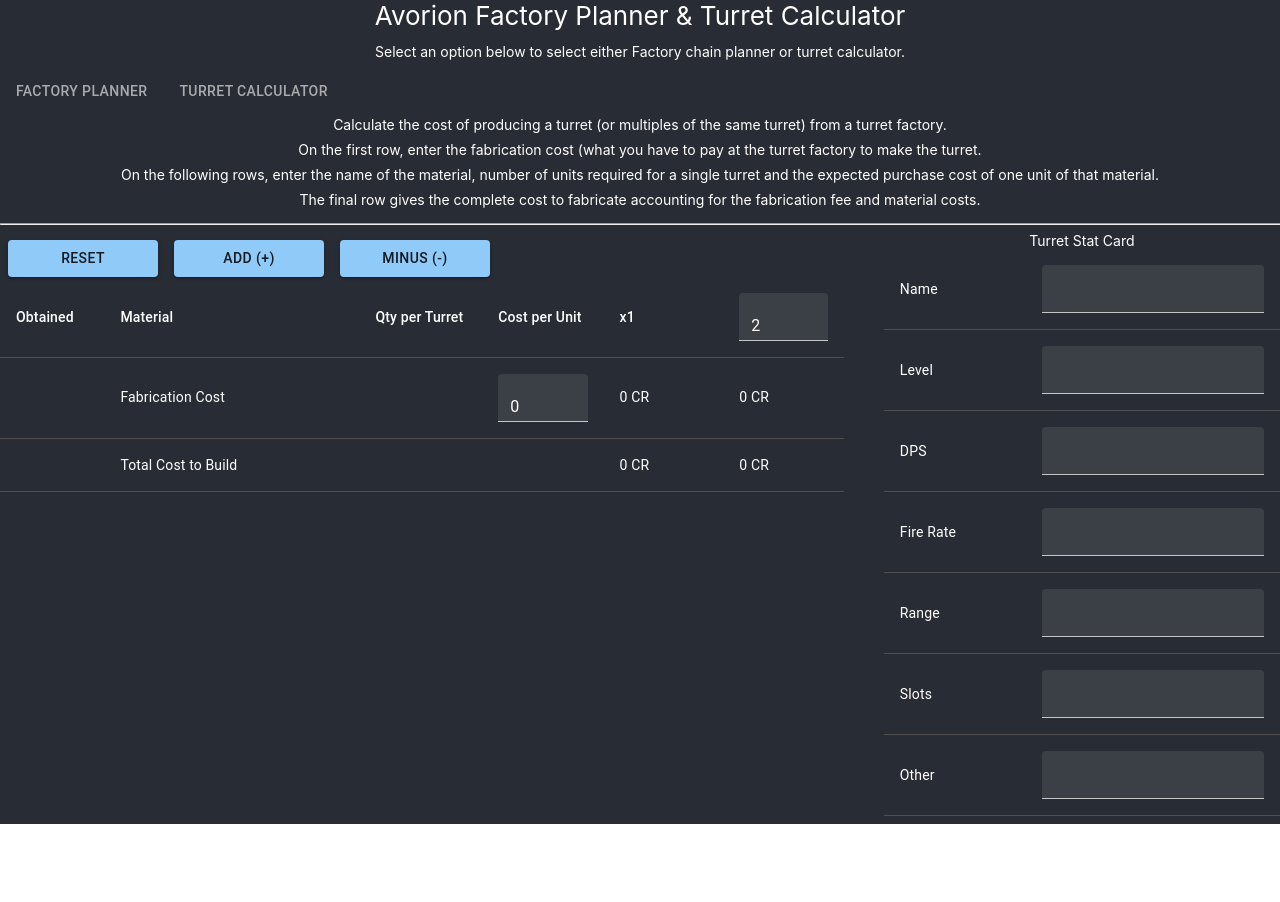
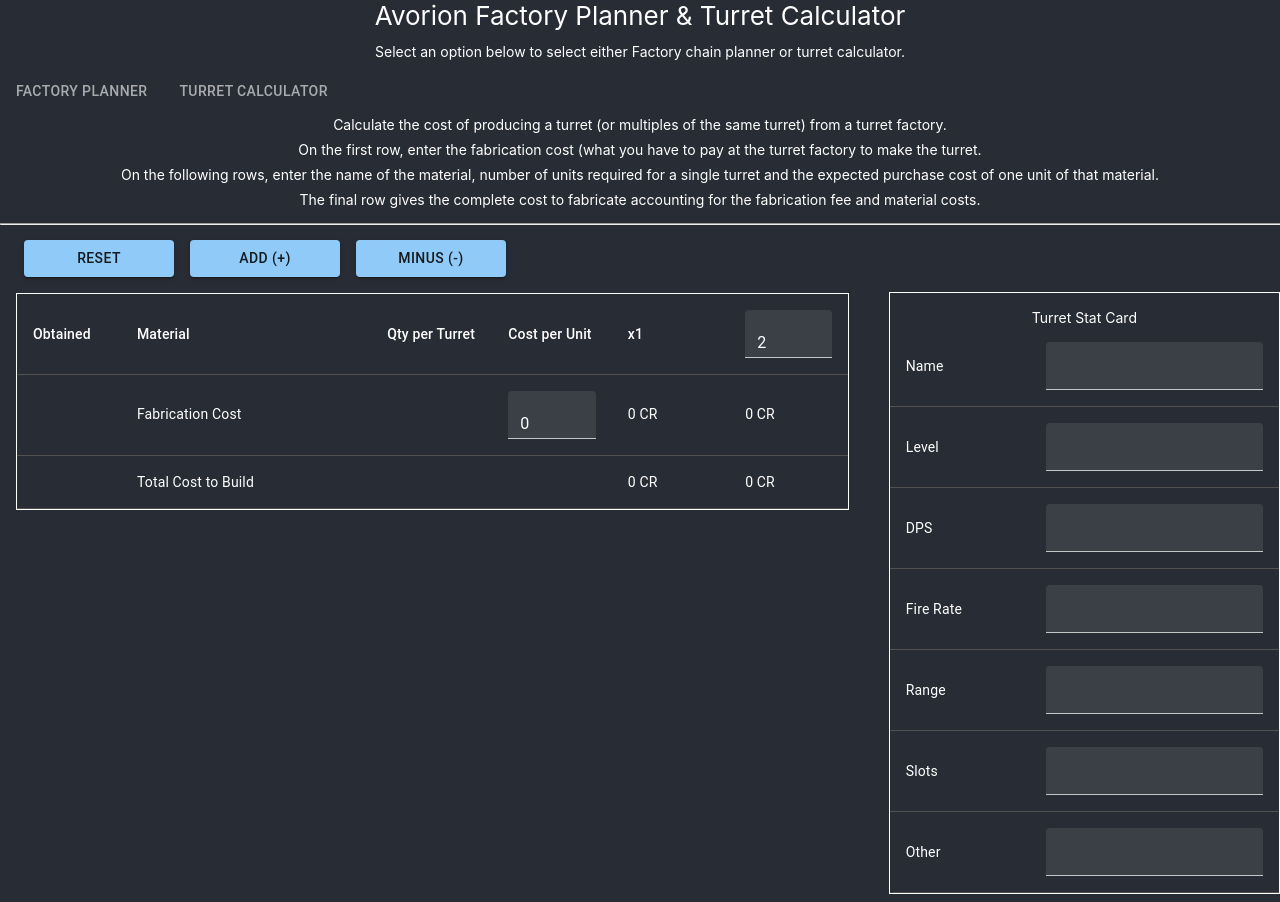
Before and after one commit to gshaw-pivotal/avorion-calculator, a React (Create React App) app: page / in a window 1280 px wide. Both pictures are taken after a click on the tab "TURRET CALCULATOR". Before the commit the page ends 824 px from the top, so only its background shows below. Built offline with nearby package versions, Linux system fonts and the light colour scheme.

Commit message:
Styling updates to turret calculator page

```diff
--- a/src/App.css
+++ b/src/App.css
@@ -37,11 +37,13 @@
 
 .Turret-View-Layout {
   display: flex;
+  padding-left: 16px;
 }
 
 .Turret-Buttons-Row {
   padding-top: 8px;
   padding-left: 8px;
+  padding-bottom: 16px;
 }
 
 .Turret-Buttons {
@@ -70,10 +72,11 @@
 
 .Turret-Stat-Card {
   padding-left: 40px;
+  padding-top: 60px;
 }
 
-.Turret-Stat-Card-Table {
-  border: 1px;
+.Turret-Stat-Card-Title-Spacer {
+  padding-top: 16px;
 }
 
 .Turret-Stat-Card-Field-Column {
--- a/src/turret/TurretBody.tsx
+++ b/src/turret/TurretBody.tsx
@@ -1,5 +1,6 @@
 import React, {useState} from "react";
 import {
+    Box,
     Table,
     TableContainer,
 } from "@mui/material";
@@ -40,6 +41,7 @@
         <div className="Turret-View-Layout">
             <div>
                 <TurretTableButtons resetTurretMaterials={resetTurretMaterials} addNewTurretMaterial={addNewTurretMaterial} removeLastTurretMaterial={removeLastTurretMaterial}/>
+                <Box sx={{border: 1}}>
                     <TableContainer>
                         <Table>
                             <TurretTableMaterialHeader turretMultiplier={turretMultiplier} setTurretMultiplier={setTurretMultiplier}/>
@@ -48,6 +50,7 @@
                             <TurretTableTotalCosts turretMaterialList={turretMaterialList} turretFabricationCost={turretFabricationCost} turretMultiplier={turretMultiplier}/>
                         </Table>
                     </TableContainer>
+                </Box>
             </div>
             <div>
                 <TurretStatCard/>
--- a/src/turret/TurretStatCard.tsx
+++ b/src/turret/TurretStatCard.tsx
@@ -1,5 +1,5 @@
 import React, {useState} from "react";
-import {Table, TableBody, TableCell, TableRow, TextField} from "@mui/material";
+import {Box, Table, TableBody, TableCell, TableRow, TextField} from "@mui/material";
 
 // @ts-ignore
 const TurretStatCard = () => {
@@ -14,9 +14,11 @@
 
     return (
         <div className="Turret-Stat-Card">
+            <Box sx={{border: 1}}>
+                <div className="Turret-Stat-Card-Title-Spacer"/>
                 <span>Turret Stat Card</span>
                 <div>
-                <Table className="Turret-Stat-Card-Table">
+                    <Table>
                         <TableBody>
                             <TableRow>
                                 <TableCell className="Turret-Stat-Card-Field-Column">Name</TableCell>
@@ -119,6 +121,7 @@
                         </TableBody>
                     </Table>
                 </div>
+            </Box>
         </div>
     );
 }
```
Lines whose indentation alone changed are shown as unchanged.
